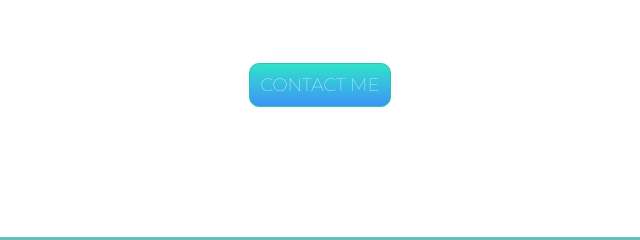
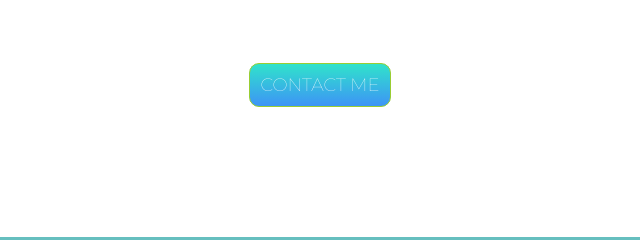
Before and after one commit to amjadkhanniazi/myCV, a plain HTML site: page index.html in a window 1280 px wide. In both pictures the pointer is over the link "CONTACT ME". Shown: the part 2520-2760 px from the top of the page, 315-955 px from the left. Drawn offline with Linux system fonts and the light colour scheme.

Commit message:
Update styles.css

```diff
--- a/css/styles.css
+++ b/css/styles.css
@@ -128,7 +128,7 @@ width: 300px;
  }
 
  .btn:hover {
-    border: solid #2BC4AD 1px;
+    border: solid yellowgreen 1px;
     background: #30E3CB;
     background-image: -webkit-linear-gradient(top, #30E3CB, #3D94F6);
     background-image: -moz-linear-gradient(top, #30E3CB, #3D94F6);
```
